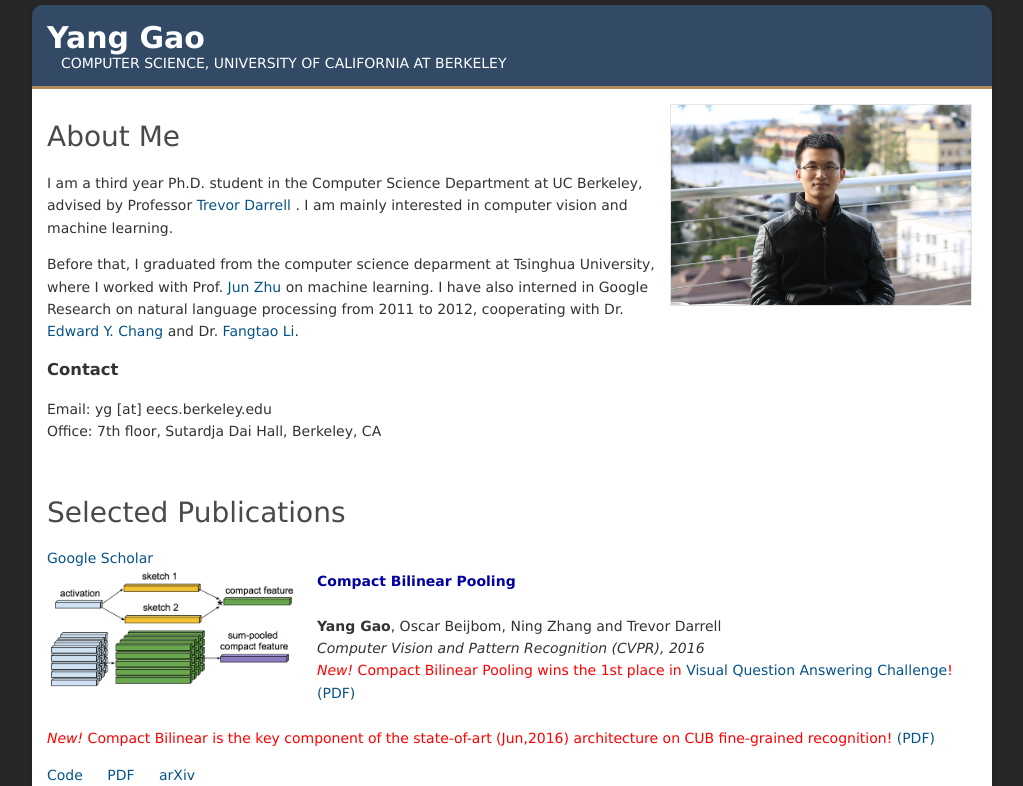
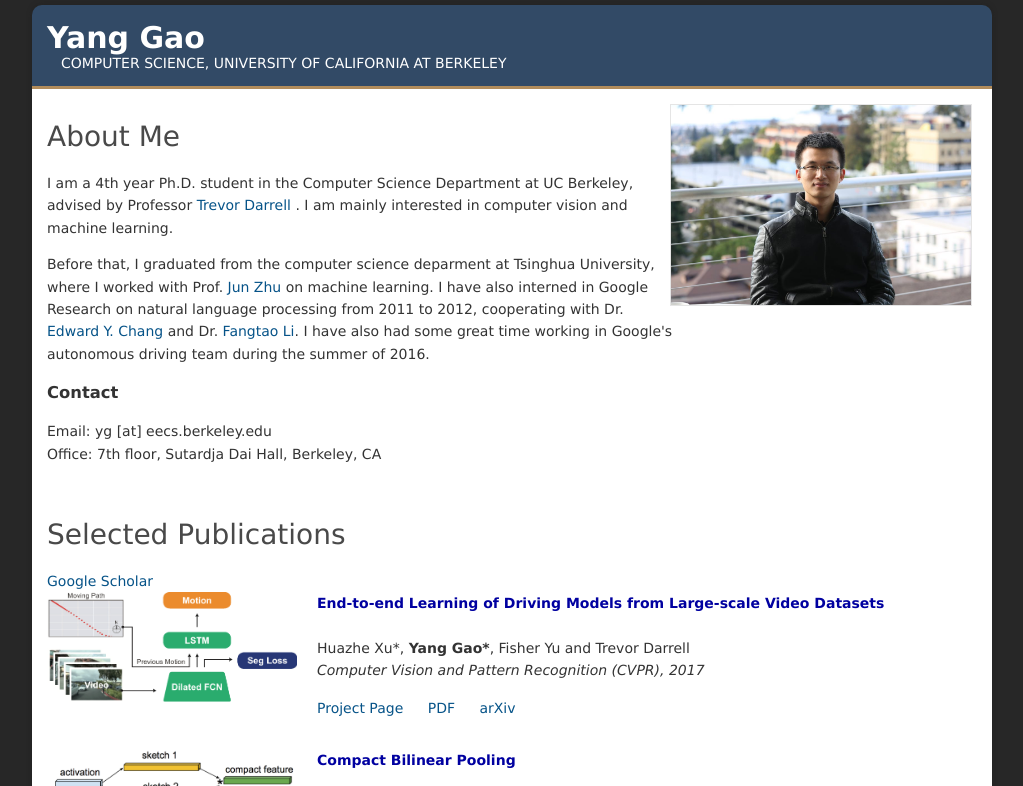
Before and after one commit to gy20073/homepage, a plain HTML site: page index.html in a window 1280 px wide. Shown: the top 786 px of the page, without its empty margins (128-1151 px from the left). Drawn offline with Linux system fonts and the light colour scheme; a script that the page names is missing.

Commit message:
update with driving model

```diff
--- a/index.html
+++ b/index.html
@@ -37,11 +37,11 @@
 			<div class="container">
 				<h2>About Me</h2>
 	        	<p>
-	        	I am a third year Ph.D. student in the Computer Science Department at UC Berkeley, advised by Professor <a href="http://eecs.berkeley.edu/~trevor/">Trevor Darrell <a />. 	I am mainly interested in computer vision and machine learning.
+	        	I am a 4th year Ph.D. student in the Computer Science Department at UC Berkeley, advised by Professor <a href="http://eecs.berkeley.edu/~trevor/">Trevor Darrell <a />. 	I am mainly interested in computer vision and machine learning.
 	        	</p>
 
 	        	<p>
-	        	Before that, I graduated from the computer science deparment at Tsinghua University, where I worked with Prof. <a href="http://bigml.cs.tsinghua.edu.cn/~jun/index.shtml">Jun Zhu</a> on machine learning. I have also interned in Google Research on natural language processing from 2011 to 2012, cooperating with Dr. <a href="http://infolab.stanford.edu/~echang/">Edward Y. Chang</a> and Dr. <a href="http://research.google.com/pubs/FangtaoLi.html">Fangtao Li</a>.
+	        	Before that, I graduated from the computer science deparment at Tsinghua University, where I worked with Prof. <a href="http://bigml.cs.tsinghua.edu.cn/~jun/index.shtml">Jun Zhu</a> on machine learning. I have also interned in Google Research on natural language processing from 2011 to 2012, cooperating with Dr. <a href="http://infolab.stanford.edu/~echang/">Edward Y. Chang</a> and Dr. <a href="http://research.google.com/pubs/FangtaoLi.html">Fangtao Li</a>. I have also had some great time working in Google's autonomous driving team during the summer of 2016.
 				</p>
 
 
@@ -65,6 +65,28 @@
 				<h2>Selected Publications</h2>
 				<a href="https://scholar.google.com/citations?hl=en&user=bo0P2qYAAAAJ"> Google Scholar </a>
 
+				<div class="publication">
+		            <img src="./images/driving_model.png" class="publogo" width = "250 px">
+		            <div class="boxed">
+		                <strong>
+		                    <a href="./papers/driving_model.pdf">End-to-end Learning of Driving Models from Large-scale Video Datasets</a>
+		                </strong>
+		                <br>
+		                <br>
+		                Huazhe Xu*, <b>Yang Gao*</b>, Fisher Yu and Trevor Darrell
+		                <br>
+		                <em>Computer Vision and Pattern Recognition (CVPR), 2017</em>
+		                <br>
+		                <span class="links">
+				    		<a href="https://github.com/gy20073/BDD_Driving_Model">Project Page</a>
+				    		<a href="./papers/driving_model.pdf"> PDF </a>
+				    		<a href="https://arxiv.org/abs/1612.01079"> arXiv </a>
+		                </span>
+		            </div>
+		        </div>
+		        <br>
+		        <br>
+
 		        <div class="publication">
 		            <img src="./images/compact_bilinear.png" class="publogo" width = "250 px">
 		            <div class="boxed">
@@ -76,23 +98,7 @@
 		                <b>Yang Gao</b>, Oscar Beijbom, Ning Zhang and Trevor Darrell
 		                <br>
 		                <em>Computer Vision and Pattern Recognition (CVPR), 2016</em>
-
 		                <br>
-		                	<font color=red>
-		                		<em> New! </em>
-		                		Compact Bilinear Pooling wins the 1st place in <a href="http://visualqa.org/roe.html">Visual Question Answering Challenge</a>!
-		                	</font>
-		                	<a href="https://arxiv.org/abs/1606.01847"> (PDF) </a>
-		                <br>
-
-		                <br>
-		                	<font color=red>
-		                		<em> New! </em>
-		                		Compact Bilinear is the key component of the state-of-art (Jun,2016) architecture on CUB fine-grained recognition!
-		                	</font>
-		                	<a href="http://arxiv.org/abs/1511.07063"> (PDF) </a>
-		                <br>
-
 		                <span class="links">
 				    		<a href="https://github.com/gy20073/compact_bilinear_pooling">Code</a>
 				    		<a href="./papers/compact_bilinear.pdf"> PDF </a>
```
Also changed, not shown: images/driving_model.png (added).
